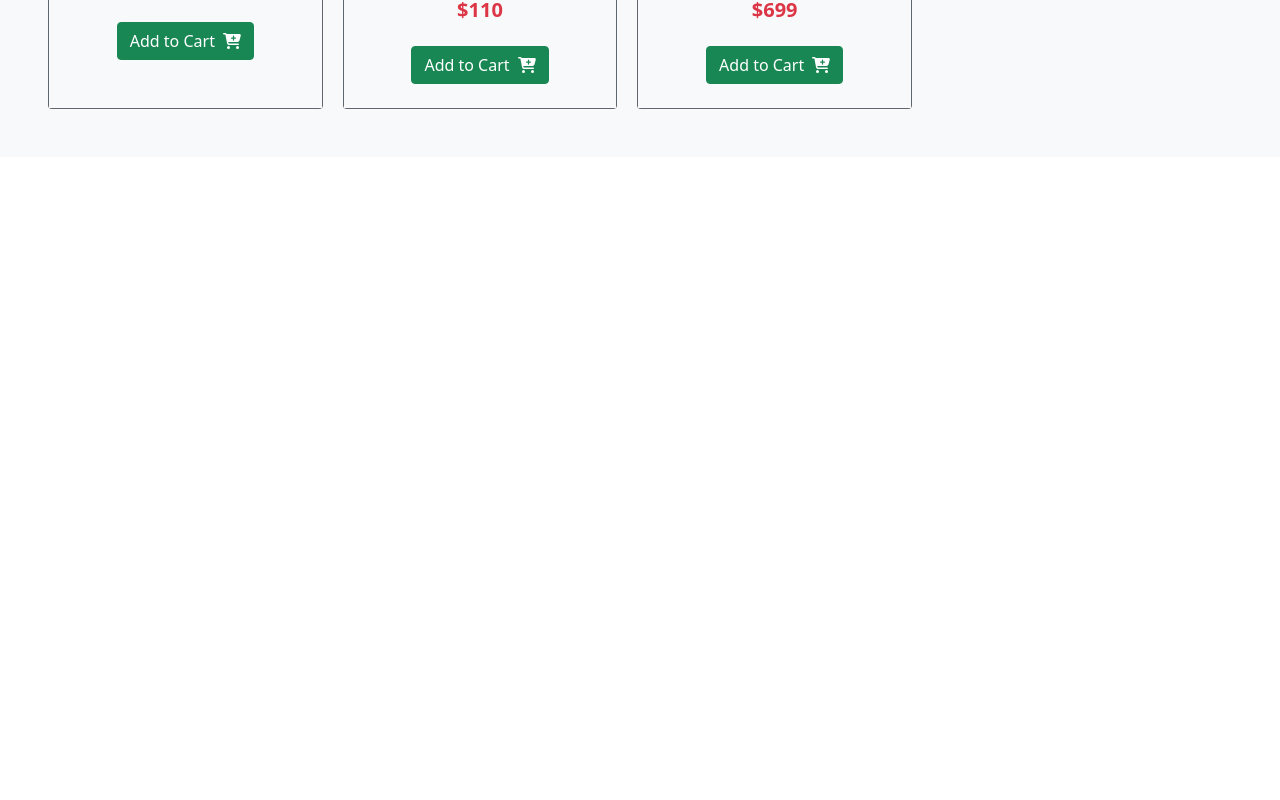
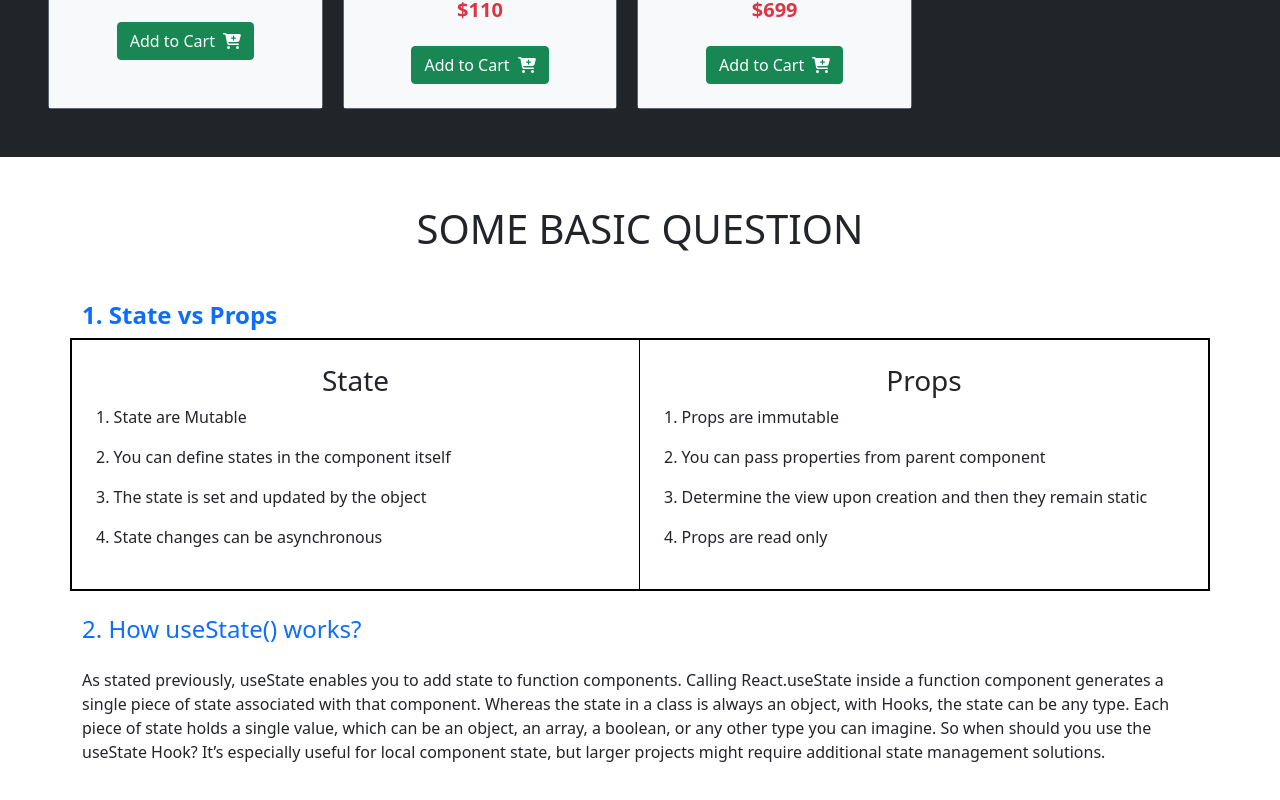
Before and after one commit to sayemhossain/bike-matcher, a React (Create React App) app: page / in a window 1280 px wide. Shown: the part 1591-2391 px from the top of the page. Before the commit the page ends 1748 px from the top, so only its background shows below. Built offline with nearby package versions, Linux system fonts and the light colour scheme.

Commit message:
question ans part done

```diff
--- a/src/App.js
+++ b/src/App.js
@@ -3,12 +3,14 @@ import Shop from "./Component/Shop/Shop";
 import "bootstrap/dist/css/bootstrap.css";
 import "bootstrap/dist/js/bootstrap.js";
 import Navbar from "./Component/Navbar/Navbar";
+import QuestionAns from "./Component/QuestionAns/QuestionAns";
 
 function App() {
   return (
-    <div className="App">
+    <div>
       <Navbar></Navbar>
       <Shop></Shop>
+      <QuestionAns></QuestionAns>
     </div>
   );
 }
--- /dev/null
+++ b/src/Component/QuestionAns/QuestionAns.css
@@ -0,0 +1,6 @@
+.question-answer {
+  border: 2px solid black;
+}
+.state {
+  border-right: 1px solid black;
+}
--- /dev/null
+++ b/src/Component/QuestionAns/QuestionAns.js
@@ -0,0 +1,43 @@
+import React from "react";
+import "./QuestionAns.css";
+
+const QuestionAns = () => {
+  return (
+    <div className="my-5 container">
+      <h1 className="text-center mb-5 text-uppercase">Some Basic Question</h1>
+      <h4 className="text-primary fw-bold">1. State vs Props</h4>
+      <div className="row question-answer ">
+        <div className="col-lg-6 state p-4">
+          <h3 className="text-center">State</h3>
+          <p>1. State are Mutable</p>
+          <p>2. You can define states in the component itself</p>
+          <p>3. The state is set and updated by the object</p>
+          <p>4. State changes can be asynchronous</p>
+        </div>
+        <div className="col-lg-6 p-4">
+          <h3 className="text-center">Props</h3>
+          <p>1. Props are immutable</p>
+          <p>2. You can pass properties from parent component</p>
+          <p>3. Determine the view upon creation and then they remain static</p>
+          <p>4. Props are read only</p>
+        </div>
+      </div>
+      <div>
+        <h4 className="my-4 text-primary">2. How useState() works?</h4>
+        <p>
+          As stated previously, useState enables you to add state to function
+          components. Calling React.useState inside a function component
+          generates a single piece of state associated with that component.
+          Whereas the state in a class is always an object, with Hooks, the
+          state can be any type. Each piece of state holds a single value, which
+          can be an object, an array, a boolean, or any other type you can
+          imagine. So when should you use the useState Hook? It’s especially
+          useful for local component state, but larger projects might require
+          additional state management solutions.
+        </p>
+      </div>
+    </div>
+  );
+};
+
+export default QuestionAns;
--- a/src/Component/Shop/Shop.js
+++ b/src/Component/Shop/Shop.js
@@ -18,6 +18,8 @@ const Shop = () => {
       .then((res) => res.json())
       .then((data) => setProducts(data));
   }, []);
+
+  // this is for adding cart in cart section
   const handleAddToCart = (product) => {
     const newCart = [...cart, product];
     if (newCart.length > 4) {
@@ -49,7 +51,7 @@ const Shop = () => {
     setCart([]);
   };
   return (
-    <div className="product-container bg-light">
+    <div className="product-container text-center bg-dark">
       <div className="card-container m-2 m-md-5 ">
         {products.map((product) => (
           <Card
@@ -59,8 +61,8 @@ const Shop = () => {
           ></Card>
         ))}
       </div>
-      <div className="cart-container bg-info">
-        <h3 className="text-uppercase   my-4">Selected Item</h3>
+      <div className="cart-container bg-dark">
+        <h3 className="text-uppercase  text-danger my-4">Selected Item</h3>
         <div className="mx-3">
           {cart.map((item) => (
             <Cart key={item.id} item={item}></Cart>
```
